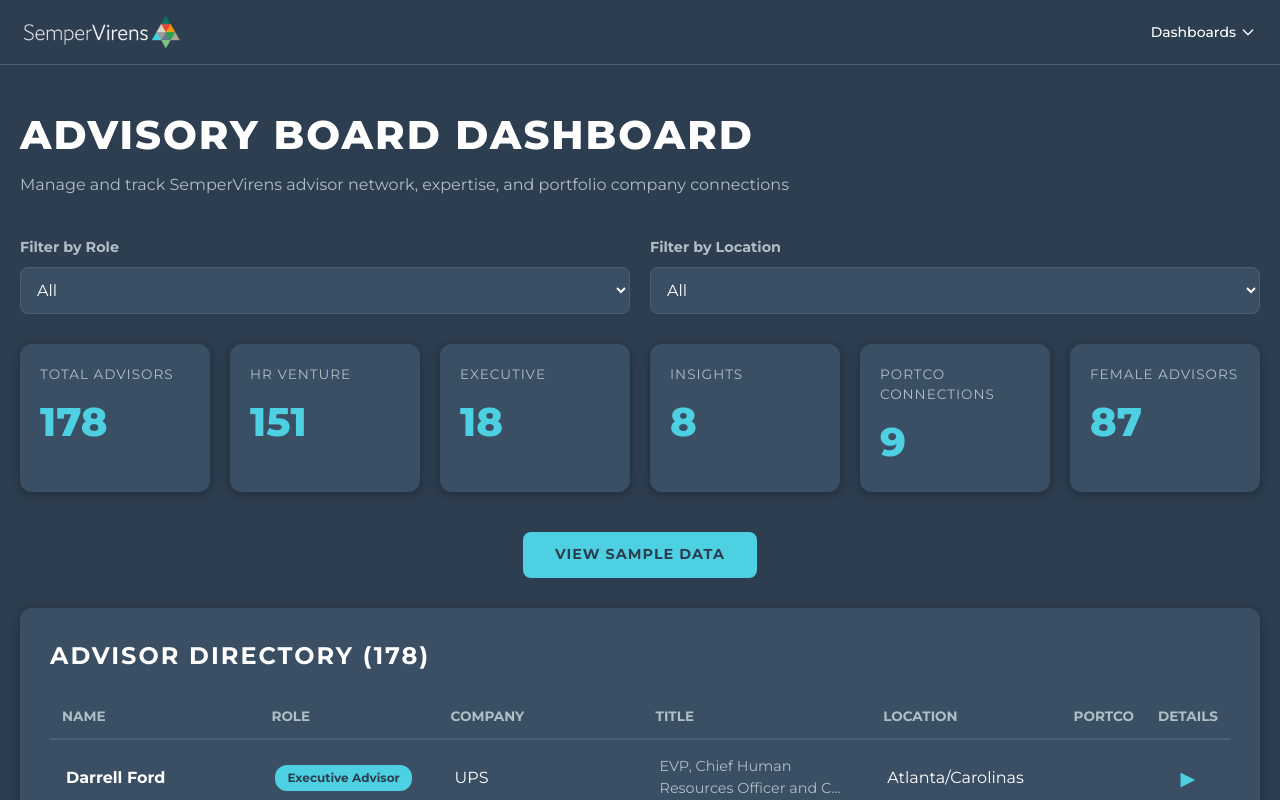
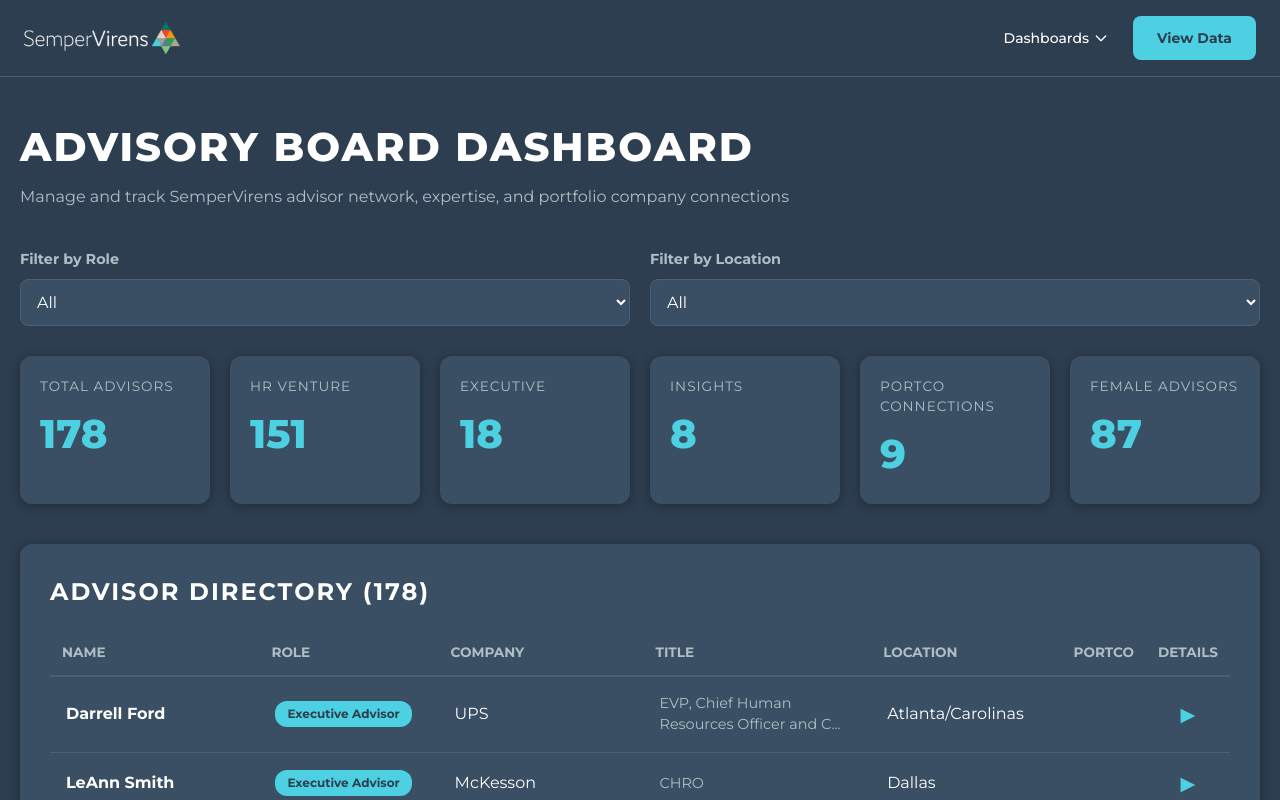
Before and after one commit to FrancoTransform/SV_Dashboards, a Next.js app in the folder SVA dashboards/founder-dashboard/: page /advisors in a window 1280 px wide. Shown: the top 800 px of the page. Built offline with nearby package versions, Linux system fonts and the light colour scheme.

Commit message:
Standardize View Data button location to header navigation across all dashboards

```diff
--- a/SVA dashboards/founder-dashboard/app/advisors/page.tsx
+++ b/SVA dashboards/founder-dashboard/app/advisors/page.tsx
@@ -136,6 +136,13 @@ export default function AdvisorsPage() {
                 </a>
               </div>
             </div>
+            <a
+              href="/sample-data/advisors"
+              className="px-6 py-3 rounded-lg text-sm font-semibold transition-colors"
+              style={{ background: '#4dd0e1', color: '#2d3e50' }}
+            >
+              View Data
+            </a>
           </nav>
         </div>
       </header>
@@ -237,27 +244,6 @@ export default function AdvisorsPage() {
             <div style={{ fontSize: '0.85rem', color: '#b0bec5', marginBottom: '8px', textTransform: 'uppercase', letterSpacing: '1px' }}>Female Advisors</div>
             <div style={{ fontSize: '2.5rem', fontWeight: 800, color: '#4dd0e1' }}>{kpis.femaleAdvisors}</div>
           </div>
-        </div>
-
-        {/* View Sample Data Button */}
-        <div style={{ marginBottom: '30px', textAlign: 'center' }}>
-          <Link
-            href="/sample-data/advisors"
-            style={{
-              display: 'inline-block',
-              background: '#4dd0e1',
-              color: '#2d3e50',
-              padding: '12px 32px',
-              borderRadius: '8px',
-              fontWeight: 700,
-              textDecoration: 'none',
-              textTransform: 'uppercase',
-              letterSpacing: '1px',
-              fontSize: '0.9rem',
-            }}
-          >
-            View Sample Data
-          </Link>
         </div>
 
         {/* Advisors Table */}
--- a/SVA dashboards/founder-dashboard/app/cycle-snapshot/page.tsx
+++ b/SVA dashboards/founder-dashboard/app/cycle-snapshot/page.tsx
@@ -56,6 +56,13 @@ export default function CycleSnapshotDashboard() {
                 </a>
               </div>
             </div>
+            <a
+              href="/sample-data/cycle-snapshot"
+              className="px-6 py-3 rounded-lg text-sm font-semibold transition-colors"
+              style={{ background: '#4dd0e1', color: '#2d3e50' }}
+            >
+              View Data
+            </a>
           </nav>
         </div>
       </header>
@@ -63,7 +70,6 @@ export default function CycleSnapshotDashboard() {
       {/* Hero Section */}
       <section className="py-12" style={{ background: '#3a4f63' }}>
         <div className="max-w-7xl mx-auto px-6">
-          <div className="flex items-center justify-between">
           <div>
             <p className="text-cyan-400 text-sm font-medium mb-2">SemperVirens Venture Capital</p>
             <h1 className="text-4xl font-bold text-white mb-2">
@@ -72,16 +78,6 @@ export default function CycleSnapshotDashboard() {
             <p className="text-xl text-gray-300">
               Key stats and highlights for each cohort
             </p>
-            </div>
-            <a
-              href="/sample-data/cycle-snapshot"
-              className="px-6 py-3 rounded-lg text-sm font-semibold transition-colors"
-              style={{ background: '#4dd0e1', color: '#2d3e50' }}
-              onMouseEnter={(e) => e.currentTarget.style.background = '#26c6da'}
-              onMouseLeave={(e) => e.currentTarget.style.background = '#4dd0e1'}
-            >
-              View Data
-            </a>
           </div>
         </div>
       </section>
--- a/SVA dashboards/founder-dashboard/app/operational-health/page.tsx
+++ b/SVA dashboards/founder-dashboard/app/operational-health/page.tsx
@@ -73,6 +73,13 @@ export default function OperationalHealthDashboard() {
                 </a>
               </div>
             </div>
+            <a
+              href="/sample-data/operational-health"
+              className="px-6 py-3 rounded-lg text-sm font-semibold transition-colors"
+              style={{ background: '#4dd0e1', color: '#2d3e50' }}
+            >
+              View Data
+            </a>
           </nav>
         </div>
       </header>
@@ -80,7 +87,6 @@ export default function OperationalHealthDashboard() {
       {/* Hero Section */}
       <section className="py-12" style={{ background: '#3a4f63' }}>
         <div className="max-w-7xl mx-auto px-6">
-          <div className="flex items-center justify-between">
           <div>
             <p className="text-cyan-400 text-sm font-medium mb-2">SemperVirens Venture Capital</p>
             <h1 className="text-4xl font-bold text-white mb-2">
@@ -89,16 +95,6 @@ export default function OperationalHealthDashboard() {
             <p className="text-xl text-gray-300">
               Monitoring efficiency and resource utilization across cycles
             </p>
-            </div>
-            <a
-              href="/sample-data/operational-health"
-              className="px-6 py-3 rounded-lg text-sm font-semibold transition-colors"
-              style={{ background: '#4dd0e1', color: '#2d3e50' }}
-              onMouseEnter={(e) => e.currentTarget.style.background = '#26c6da'}
-              onMouseLeave={(e) => e.currentTarget.style.background = '#4dd0e1'}
-            >
-              View Data
-            </a>
           </div>
         </div>
       </section>
--- a/SVA dashboards/founder-dashboard/app/page.tsx
+++ b/SVA dashboards/founder-dashboard/app/page.tsx
@@ -107,6 +107,13 @@ export default function FounderSuccessDashboard() {
                 </a>
               </div>
             </div>
+            <a
+              href="/sample-data/founder-success"
+              className="px-6 py-3 rounded-lg text-sm font-semibold transition-colors"
+              style={{ background: '#4dd0e1', color: '#2d3e50' }}
+            >
+              View Data
+            </a>
           </nav>
         </div>
       </header>
@@ -114,7 +121,6 @@ export default function FounderSuccessDashboard() {
       {/* Hero Section */}
       <section className="py-12" style={{ background: '#3a4f63' }}>
         <div className="max-w-7xl mx-auto px-6">
-          <div className="flex items-center justify-between">
           <div>
             <p className="text-cyan-400 text-sm font-medium mb-2">SemperVirens Venture Capital</p>
             <h1 className="text-4xl font-bold text-white mb-2">
@@ -123,16 +129,6 @@ export default function FounderSuccessDashboard() {
             <p className="text-xl text-gray-300">
               Tracking accelerator performance and portfolio company growth
             </p>
-            </div>
-            <a
-              href="/sample-data/founder-success"
-              className="px-6 py-3 rounded-lg text-sm font-semibold transition-colors"
-              style={{ background: '#4dd0e1', color: '#2d3e50' }}
-              onMouseEnter={(e) => e.currentTarget.style.background = '#26c6da'}
-              onMouseLeave={(e) => e.currentTarget.style.background = '#4dd0e1'}
-            >
-              View Data
-            </a>
           </div>
         </div>
       </section>
--- a/SVA dashboards/founder-dashboard/app/partner-roi/page.tsx
+++ b/SVA dashboards/founder-dashboard/app/partner-roi/page.tsx
@@ -85,6 +85,13 @@ export default function PartnerROIDashboard() {
                 </a>
               </div>
             </div>
+            <a
+              href="/sample-data/partner-roi"
+              className="px-6 py-3 rounded-lg text-sm font-semibold transition-colors"
+              style={{ background: '#4dd0e1', color: '#2d3e50' }}
+            >
+              View Data
+            </a>
           </nav>
         </div>
       </header>
@@ -92,7 +99,6 @@ export default function PartnerROIDashboard() {
       {/* Hero Section */}
       <section className="py-12" style={{ background: '#3a4f63' }}>
         <div className="max-w-7xl mx-auto px-6">
-          <div className="flex items-center justify-between">
           <div>
             <p className="text-cyan-400 text-sm font-medium mb-2">SemperVirens Venture Capital</p>
             <h1 className="text-4xl font-bold text-white mb-2">
@@ -101,16 +107,6 @@ export default function PartnerROIDashboard() {
             <p className="text-xl text-gray-300">
               Measuring commercial value and innovation impact for corporate partners
             </p>
-            </div>
-            <a
-              href="/sample-data/partner-roi"
-              className="px-6 py-3 rounded-lg text-sm font-semibold transition-colors"
-              style={{ background: '#4dd0e1', color: '#2d3e50' }}
-              onMouseEnter={(e) => e.currentTarget.style.background = '#26c6da'}
-              onMouseLeave={(e) => e.currentTarget.style.background = '#4dd0e1'}
-            >
-              View Data
-            </a>
           </div>
         </div>
       </section>
--- a/SVA dashboards/founder-dashboard/app/portfolio-trends/page.tsx
+++ b/SVA dashboards/founder-dashboard/app/portfolio-trends/page.tsx
@@ -70,6 +70,13 @@ export default function PortfolioTrendsDashboard() {
                 </a>
               </div>
             </div>
+            <a
+              href="/sample-data/portfolio-trends"
+              className="px-6 py-3 rounded-lg text-sm font-semibold transition-colors"
+              style={{ background: '#4dd0e1', color: '#2d3e50' }}
+            >
+              View Data
+            </a>
           </nav>
         </div>
       </header>
@@ -77,7 +84,6 @@ export default function PortfolioTrendsDashboard() {
       {/* Hero Section */}
       <section className="py-12" style={{ background: '#3a4f63' }}>
         <div className="max-w-7xl mx-auto px-6">
-          <div className="flex items-center justify-between">
           <div>
             <p className="text-cyan-400 text-sm font-medium mb-2">SemperVirens Venture Capital</p>
             <h1 className="text-4xl font-bold text-white mb-2">
@@ -86,16 +92,6 @@ export default function PortfolioTrendsDashboard() {
             <p className="text-xl text-gray-300">
               Analyzing sector performance and investment opportunities
             </p>
-            </div>
-            <a
-              href="/sample-data/portfolio-trends"
-              className="px-6 py-3 rounded-lg text-sm font-semibold transition-colors"
-              style={{ background: '#4dd0e1', color: '#2d3e50' }}
-              onMouseEnter={(e) => e.currentTarget.style.background = '#26c6da'}
-              onMouseLeave={(e) => e.currentTarget.style.background = '#4dd0e1'}
-            >
-              View Data
-            </a>
           </div>
         </div>
       </section>
```
Also changed, not shown: 1 other file (tests, documents, lock files or other folders). Lines whose indentation alone changed are shown as unchanged.
